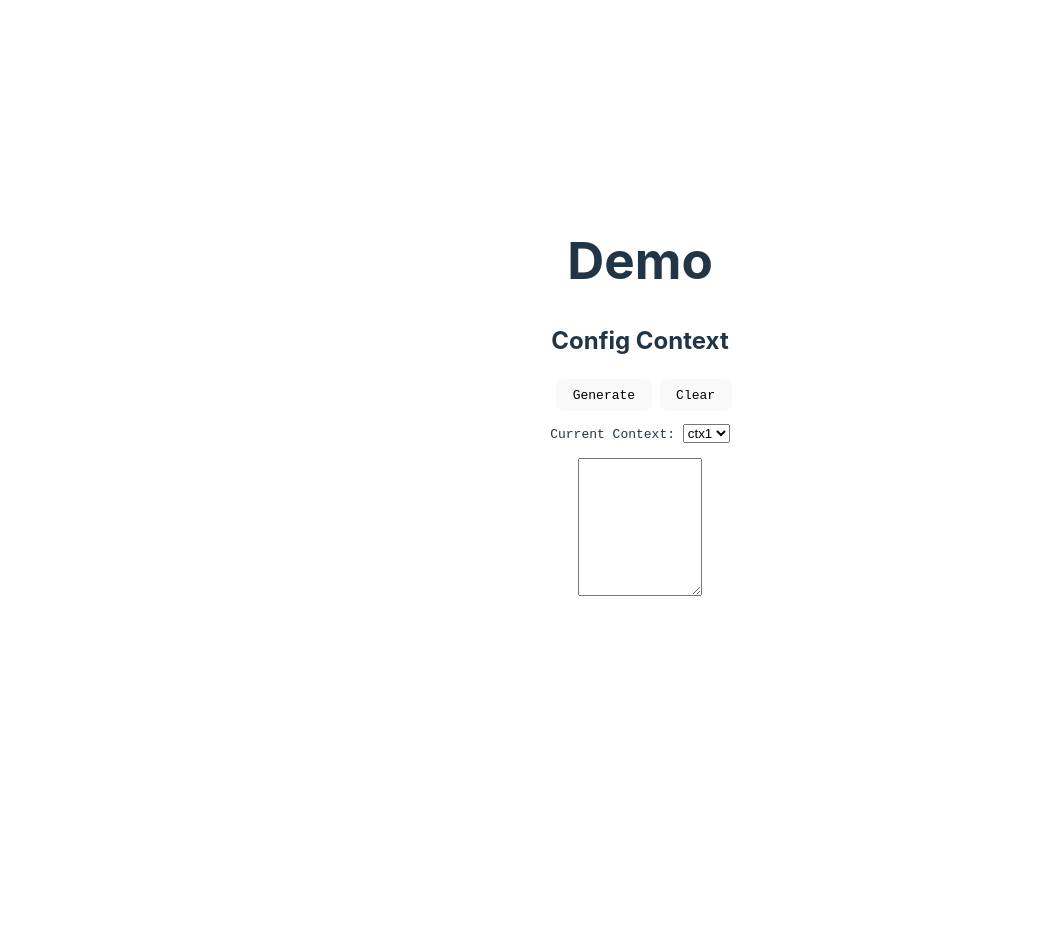
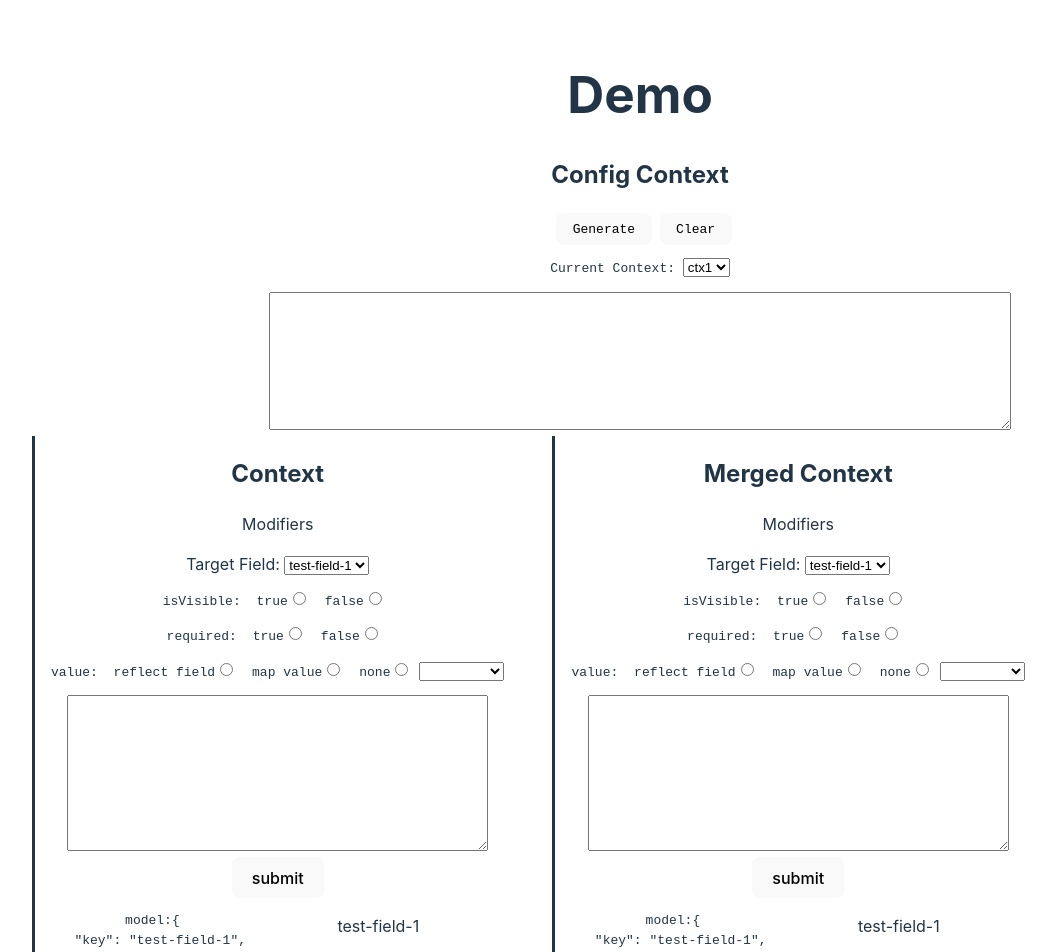
Before and after one commit to Muffinmann/Momentum, a React (Vite) app: page / in a window 1280 px wide. Shown: the top 952 px of the page, without its empty margins (0-1056 px from the left). Before the commit the page ends 800 px from the top, so only its background shows below. Built offline with nearby package versions, Linux system fonts and the light colour scheme.

Commit message:
wip: refactor demo

```diff
--- a/src/Demo.tsx
+++ b/src/Demo.tsx
@@ -12,7 +12,16 @@
 const Demo = () => {
   const [contextConfig, setContextConfig] = useState(Object.fromEntries(demoContexts.map((name) => [name, ''])))
   const [targetContext, setTargetContext] = useState('ctx1')
-  const [generatedConfig, setGeneratedConfig] = useState<Record<string, Record<string, object>>>({})
+  const [generatedConfig, setGeneratedConfig] = useState<Record<string, Record<string, object>>>({
+    'ctx1': {
+      'test-field-1': {
+        isVisible: true
+      },
+      'test-field-2': {
+        isVisible: false
+      },
+    }
+  })
 
   const [sessionId, setSessionId] = useState(0)
   const generateContextConfig = () => {
--- a/src/ModifierConfig.tsx
+++ b/src/ModifierConfig.tsx
@@ -1,4 +1,4 @@
-import { useId, useState, useMemo } from "react";
+import { useId, useState, useMemo, FormEventHandler, FormEvent } from "react";
 import RadioInput from "./RadioInput";
 import { FieldStore } from "./core/store";
 import Modifier from "./core/Modifier";
@@ -19,6 +19,19 @@
   }])))
 
   const store = useMemo(() => storeMap[modifierSettingTarget], [modifierSettingTarget, storeMap])
+  const handleSubmit: FormEventHandler<HTMLFormElement> = (e) => {
+    e.preventDefault()
+    const data = new FormData(e.target as HTMLFormElement)
+    const dict =  Object.fromEntries(Array.from(data.entries()))
+    try {
+      const rules = JSON.parse((dict.ruleContent || '') as string)
+      Object.entries(rules).forEach(([name, rule]) => {
+        store.addModifier(new Modifier(name, rule), 'modifier'.concat(modifierSettingTarget,name), 1)
+      })
+    } catch(e) {
+      console.log('Something went wrong: %o', e)
+    }
+  }
   return (
     <div>
       <p>Modifiers</p>
@@ -97,6 +110,10 @@
           ))}
         </select>
       </pre>
+      <form onSubmit={handleSubmit}>
+        <textarea name="ruleContent" rows={10} cols={50} />
+        <button>submit</button>
+      </form>
     </div>
   )
 };
```
